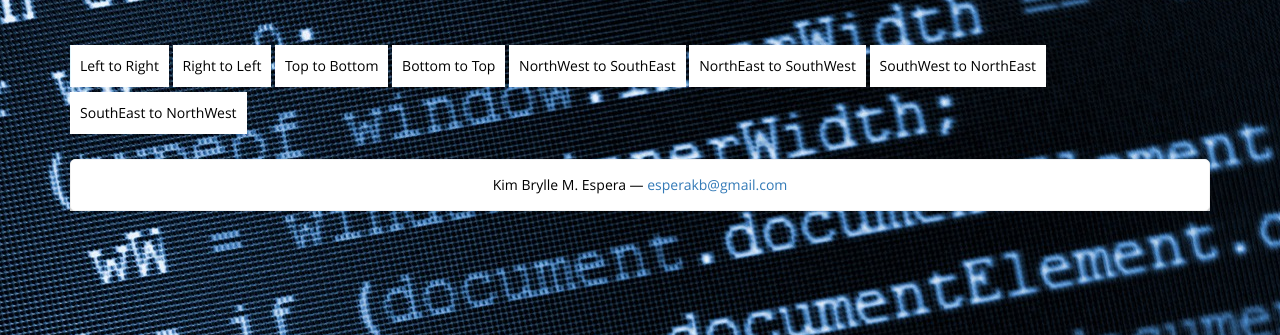
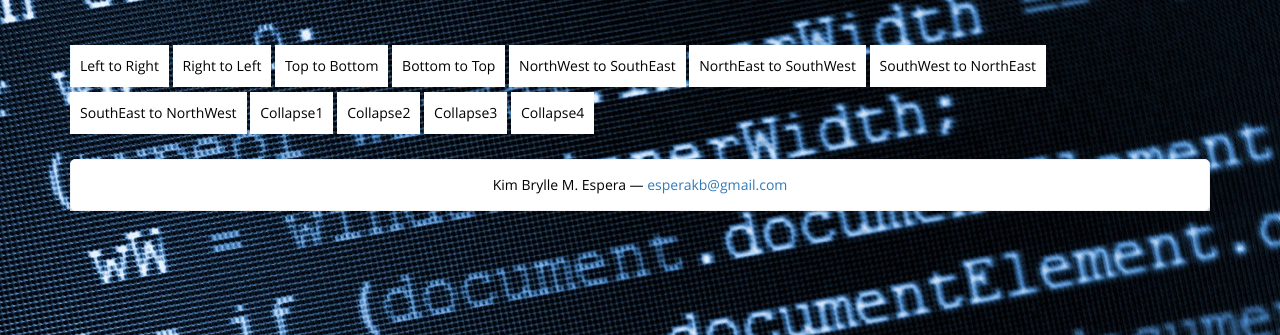
Before and after one commit to kimbrylle/kimbrylle.github.io, a PHP site: page /buttons.html in a window 1280 px wide. Shown: the part 108-443 px from the top of the page. Run offline with PHP 8.4, Linux system fonts and the light colour scheme.

Commit message:
Update
Added new types of button hovers

```diff
--- a/buttons.html
+++ b/buttons.html
@@ -30,6 +30,10 @@
 					<a class="ne-sw" href="#">NorthEast to SouthWest</a>
 					<a class="sw-ne" href="#">SouthWest to NorthEast</a>
 					<a class="se-nw" href="#">SouthEast to NorthWest</a>
+					<a class="collapse1" href="#">Collapse1</a>
+					<a class="collapse2" href="#">Collapse2</a>
+					<a class="collapse3" href="#">Collapse3</a>
+					<a class="collapse4" href="#">Collapse4</a>
 				</div>
 
 				<footer>
--- a/css/styles.css
+++ b/css/styles.css
@@ -368,6 +368,7 @@ footer span {
 	position: relative;
 	text-align: center;
 }
+.button-wrapper a:before,
 .button-wrapper a:after {
 	background: #00bfff;
 	height: 100%;
@@ -378,6 +379,13 @@ footer span {
 	-moz-transition: all ease 0.3s;
 	transition: all ease 0.3s;
 	width: 100%;
+}
+
+.button-wrapper a:hover:before {
+	color: #fff;
+	-webkit-transform: translateX(0);
+	-moz-transform: translateX(0);
+	transform: translateX(0);
 }
 .button-wrapper a:hover:after {
 	color: #fff;
@@ -433,6 +441,54 @@ footer span {
 	-moz-transform: translate(100%,100%);
 	transform: translate(100%,100%);
 }
+.collapse1:before {
+	content: 'Collapse1';
+	-webkit-transform: translate(-100%,-100%);
+	-moz-transform: translate(-100%,-100%);
+	transform: translate(-100%,-100%);
+}
+.collapse1:after {
+	content: 'Collapse1';
+	-webkit-transform: translate(100%,100%);
+	-moz-transform: translate(100%,100%);
+	transform: translate(100%,100%);
+}
+.collapse2:before {
+	content: 'Collapse2';
+	-webkit-transform: translate(-100%,100%);
+	-moz-transform: translate(-100%,100%);
+	transform: translate(-100%,100%);
+}
+.collapse2:after {
+	content: 'Collapse2';
+	-webkit-transform: translate(100%,-100%);
+	-moz-transform: translate(100%,-100%);
+	transform: translate(100%,-100%);
+}
+.collapse3:before {
+	content: 'Collapse3';
+	-webkit-transform: translate(-100%,0);
+	-moz-transform: translate(-100%,0);
+	transform: translate(-100%,0);
+}
+.collapse3:after {
+	content: 'Collapse3';
+	-webkit-transform: translate(100%,0);
+	-moz-transform: translate(100%,0);
+	transform: translate(100%,0);
+}
+.collapse4:before {
+	content: 'Collapse4';
+	-webkit-transform: translate(0,-100%);
+	-moz-transform: translate(0,-100%);
+	transform: translate(0,-100%);
+}
+.collapse4:after {
+	content: 'Collapse4';
+	-webkit-transform: translate(0,100%);
+	-moz-transform: translate(0,100%);
+	transform: translate(0,100%);
+}
 @media only screen and (min-width:480px) {
 	.tab a {
 		width: 100px;
```
